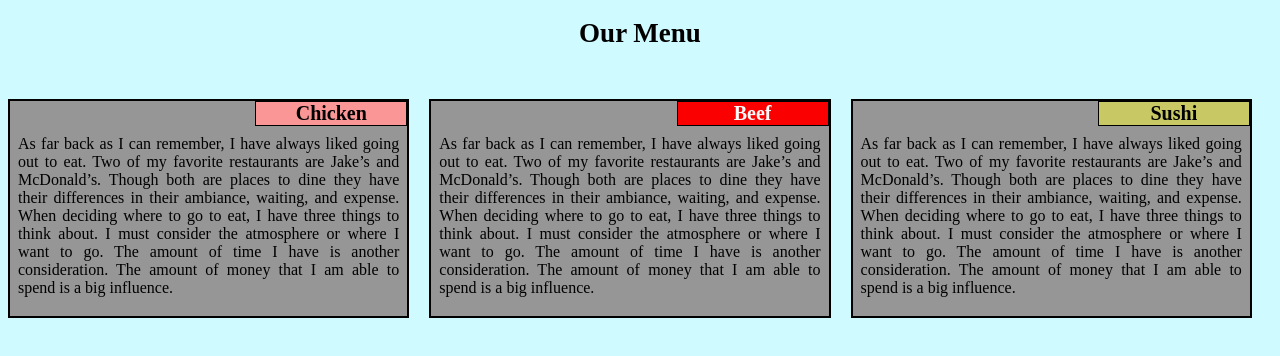
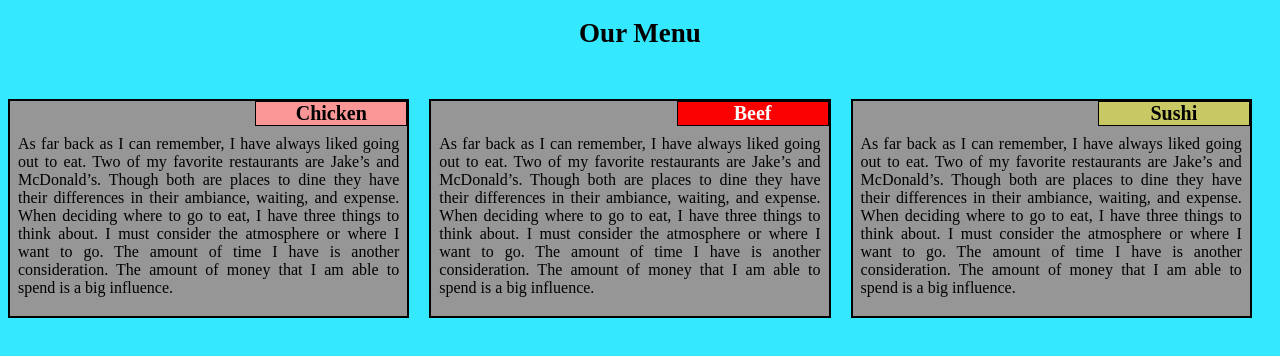
Before and after one commit to ChrisSt10/Module2, a plain HTML site: page index.html in a window 1280 px wide. Drawn offline with Linux system fonts and the light colour scheme.

Commit message:
Update style.css

```diff
--- a/style.css
+++ b/style.css
@@ -2,7 +2,7 @@
   box-sizing: border-box;
 }
 body{
-background-color:rgb(207,250,255);
+background-color:rgb(51,232,255);
 }
 
 
```
